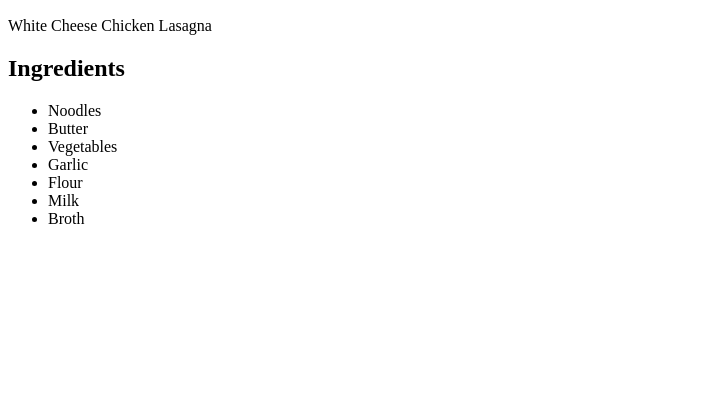
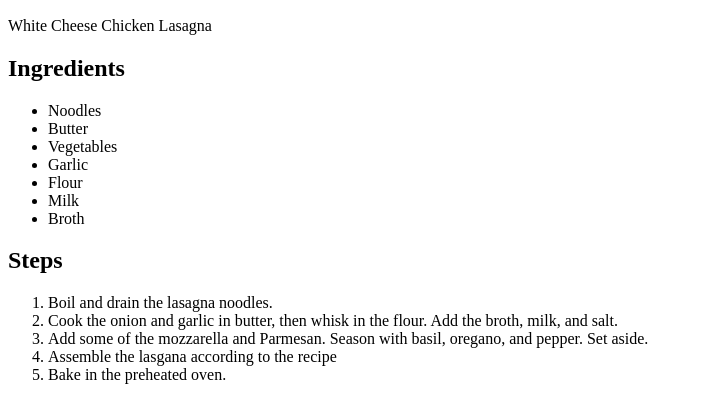
Before and after one commit to Imtzunoi/odin-recipes, a plain HTML site: page recipes/lasagna.html in a window 1280 px wide. Shown: the part 534-934 px from the top of the page, without its empty margins (0-703 px from the left). Before the commit the page ends 800 px from the top, so only its background shows below. Drawn offline with Linux system fonts and the light colour scheme.

Commit message:
Add Steps

```diff
--- a/recipes/lasagna.html
+++ b/recipes/lasagna.html
@@ -22,6 +22,15 @@
     <li>Milk</li>
     <li>Broth</li>
 </ul>
+<h2>Steps</h2>
+<ol>
+<li>Boil and drain the lasagna noodles.</li>
+<li>Cook the onion and garlic in butter, then whisk in the flour. Add the broth, milk, and salt.</li>
+<li>Add some of the mozzarella and Parmesan. Season with basil, oregano, and pepper. Set aside.</li>
+<li>Assemble the lasgana according to the recipe</li>
+<li>Bake in the preheated oven.</li>
 
+
+</ol>
 </body
 </html>
```
